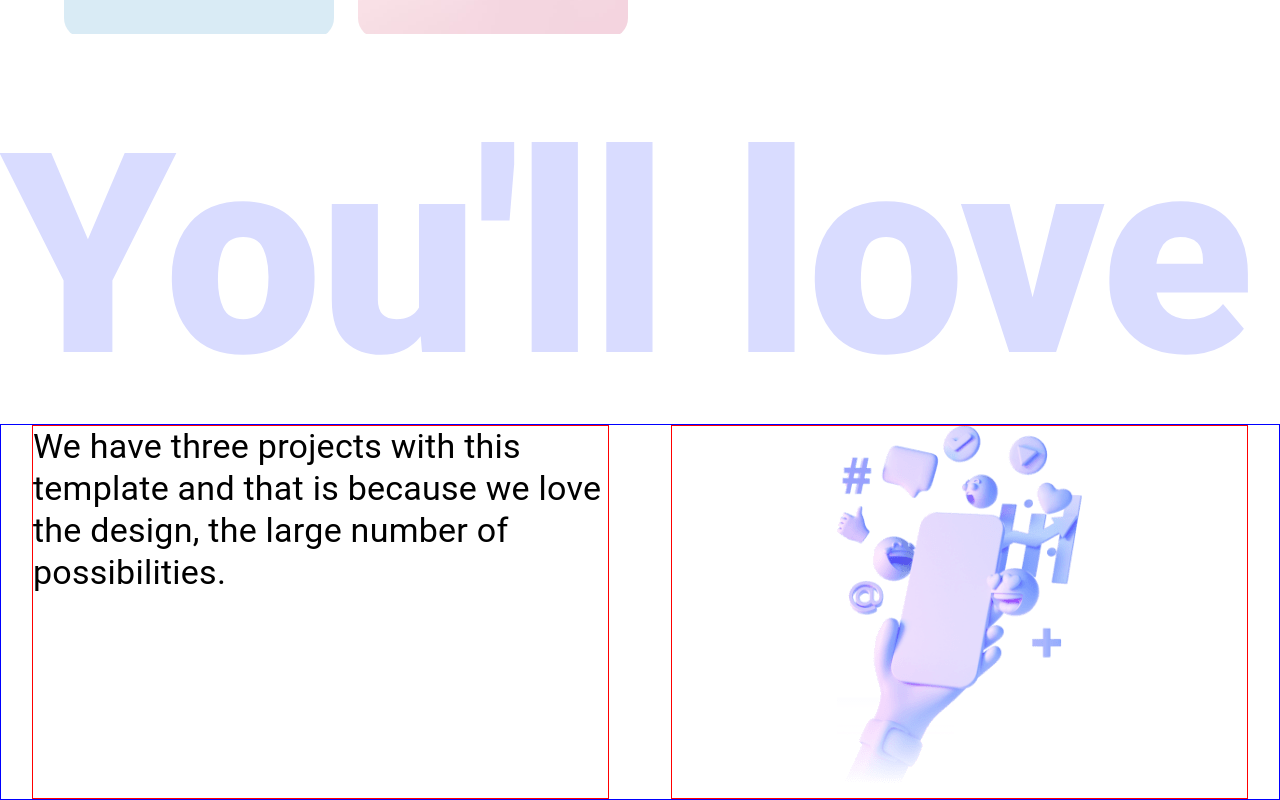
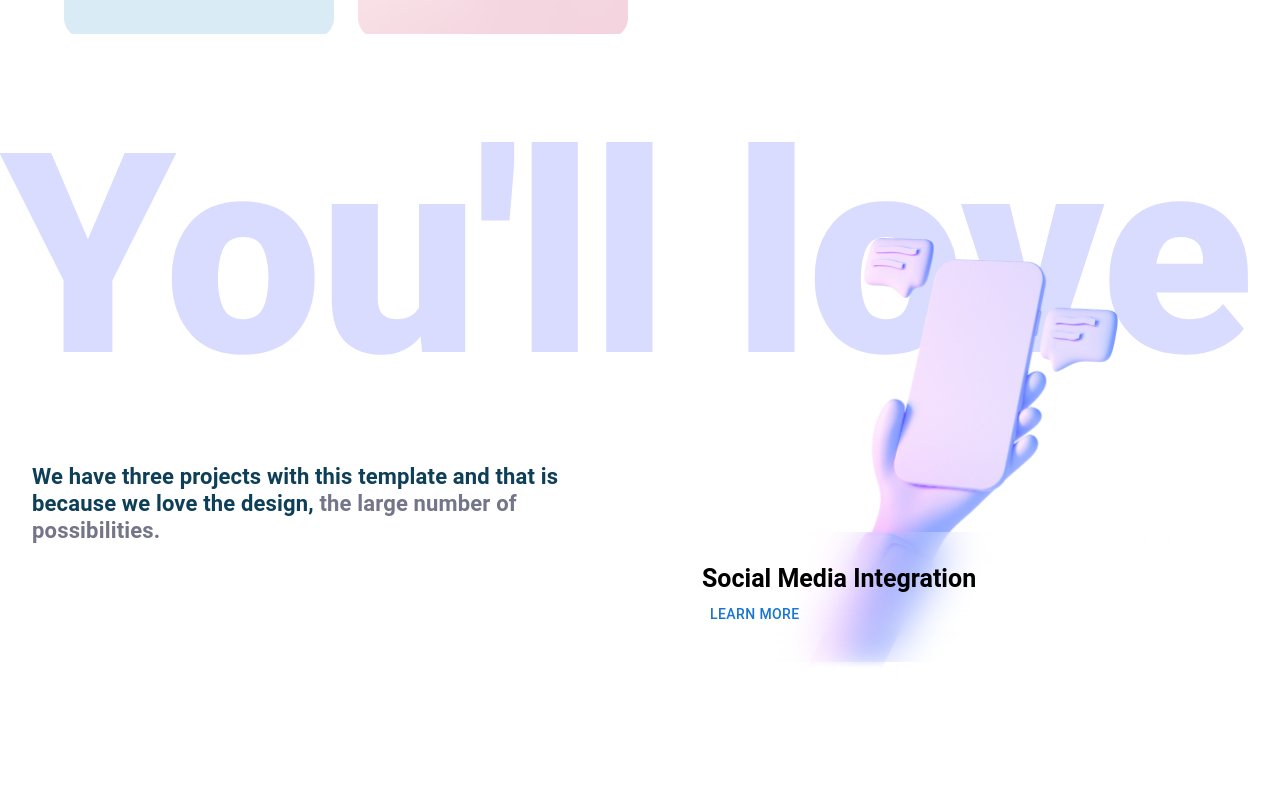
Before and after one commit to Anjeela-Ali/hub-website, a React (Create React App) app: page / in a window 1280 px wide. Shown: the part 3807-4607 px from the top of the page. After the commit the page ends 4489 px from the top, so only its background shows below. Built offline with nearby package versions, Linux system fonts and the light colour scheme.

Commit message:
Another section added.

```diff
--- a/src/components/detail/index.js
+++ b/src/components/detail/index.js
@@ -1,5 +1,5 @@
-import { Box, Typography } from '@mui/material'
-import FeaturesImgUrl from '../../assets/features_two.png'
+import { Box, Button, Typography } from '@mui/material'
+import ImgUrl from '../../assets/contact_img.png'
 
 const DetailedSection = () => {
     return (
@@ -23,23 +23,51 @@ const DetailedSection = () => {
                     display:'flex',
                     justifyContent:'space-around',
                     position:'absolute',
-                    border:'1px solid blue'
+                    top:'150px'
                 }}>
                     <Box sx={{
                         width:"45%",
-                        border:'1px solid red'
                     }}>
-                        <Typography  variant='h4'>
-                        We have three projects with this template and that is because we love the design, <Typography variant='para'>  the large number of possibilities.</Typography>
+                        <Typography  variant='h4' sx={{
+                            fontSize:'22px',
+                            fontWeight:'600',
+                            paddingTop:'225px',
+                            color:'#0e3f58'
+                        }}>
+                        We have three projects with this template and that is because we love the design, <Typography variant='para' sx={{
+                            color:'#737588'
+                        }}>  the large number of possibilities.</Typography>
                         </Typography>
 
                     </Box>
                     <Box sx={{
                         width:'45%',
-                        border:'1px solid red ',
                         textAlign:'center'
                     }}>
-                            <img src={FeaturesImgUrl} alt='screenshot'/>
+                            <img src={ImgUrl} alt='screenshot' width='55%'/>
+                            <Box sx={{
+                                position:'absolute',
+                                bottom:'20px',
+                                width:'40%',
+                                padding:'30px 30px',
+                                textAlign:'left',
+                                background:'radial-gradient(107.32% 141.42% at 0% 0%, rgba(255, 255, 255, 0.20) 0%, rgba(255, 255, 255, 0.00) 100%)',
+                                                             backdropFilter:'blur(21px)'
+
+                            }}>
+                                <Typography variant='h5' sx={{
+                                         fontSize:'25px',
+                                         fontWeight:'600',
+                                }}>
+                                    Social Media Integration
+                                </Typography>
+                               <Button sx={{
+
+                               }}>
+                                Learn More
+                               </Button>
+                            </Box>
+
                     </Box>
                 </Box>
 
```
Also changed, not shown: src/assets/contact_img.png (added).
